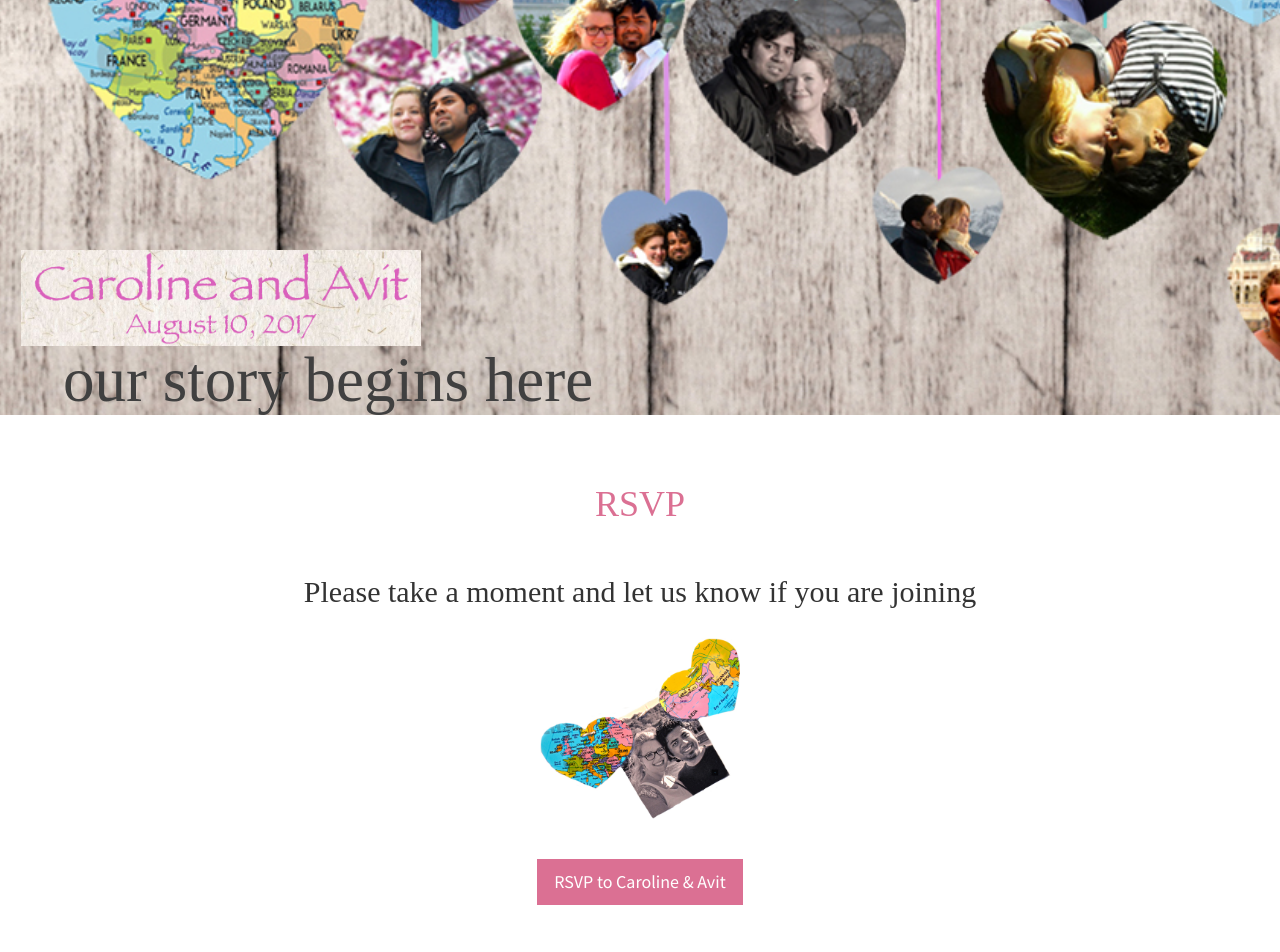
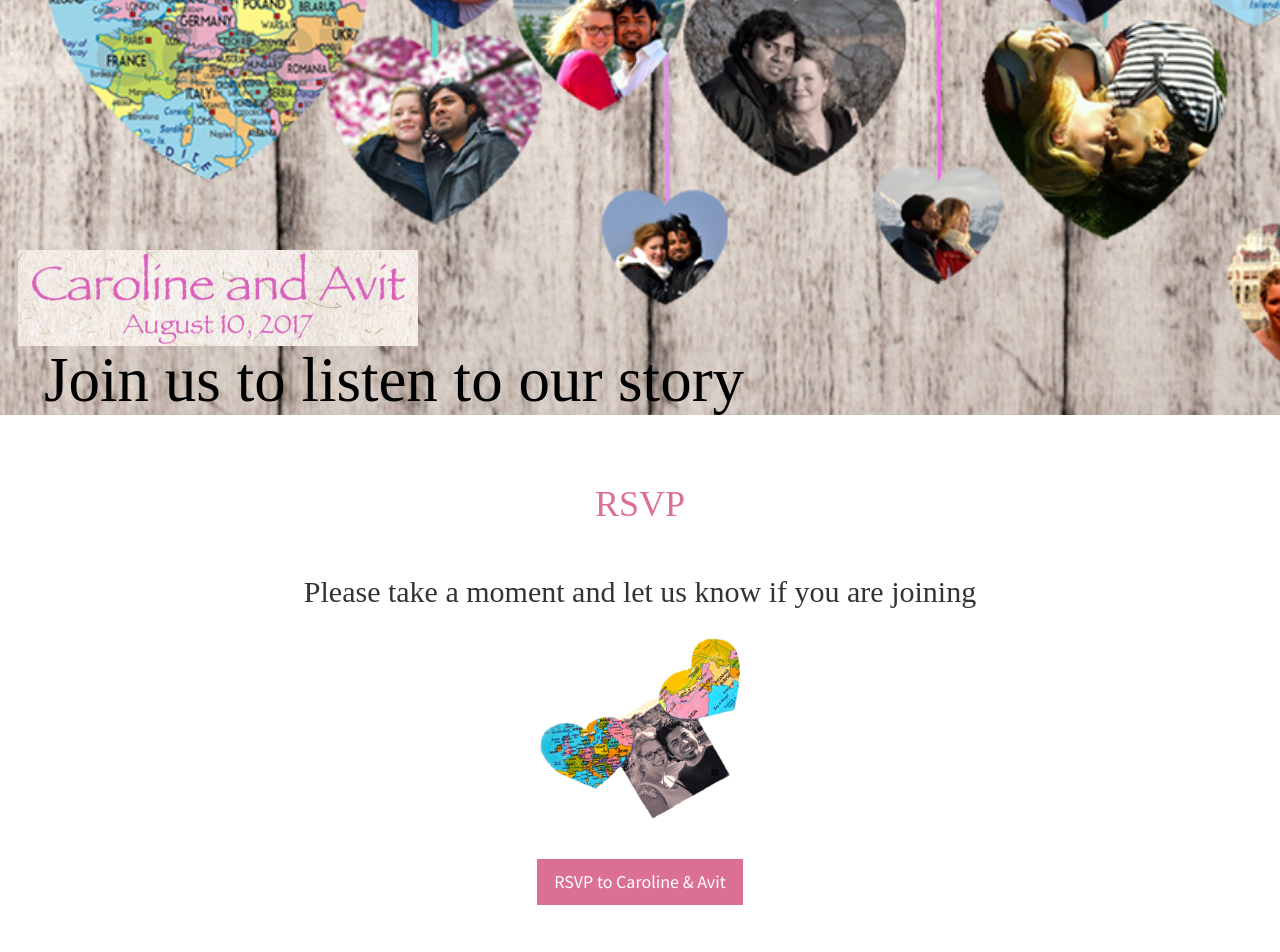
Before and after one commit to MonchiLin/carowedavit.github.io, a Jekyll site: the page built from index.html, in a window 1280 px wide. Shown: the part 485-1437 px from the top of the page. Built offline with Jekyll 4.4.1, drawn with Linux system fonts in a browser that asks for light colours.

Commit message:
font updated

```diff
--- a/_includes/header.html
+++ b/_includes/header.html
@@ -1,6 +1,6 @@
 <header id="top" class="header">
   <div class="text-vertical-center">
-  <img src="img/qh.jpg" alt="Wedding quotes" style="width:400px; margin-left: 1.5em;">
-   <h1 style="margin-left: 1em;">our story begins here</h1>
+  <img src="img/qh.jpg" alt="Wedding quotes" style="width:400px; margin-left: 1.3em;">
+   <h1 style="margin-left: 0.7em;">Join us to listen to our story</h1>
   </div>
 </header>
--- a/css/stylish-portfolio.css
+++ b/css/stylish-portfolio.css
@@ -29,7 +29,7 @@ body {
     margin: 0;
     padding: 0;
     font-size: 4.5em;
-    color:  #404040;
+    color:  #000000;
     font-weight: 5;
 }
 
```
